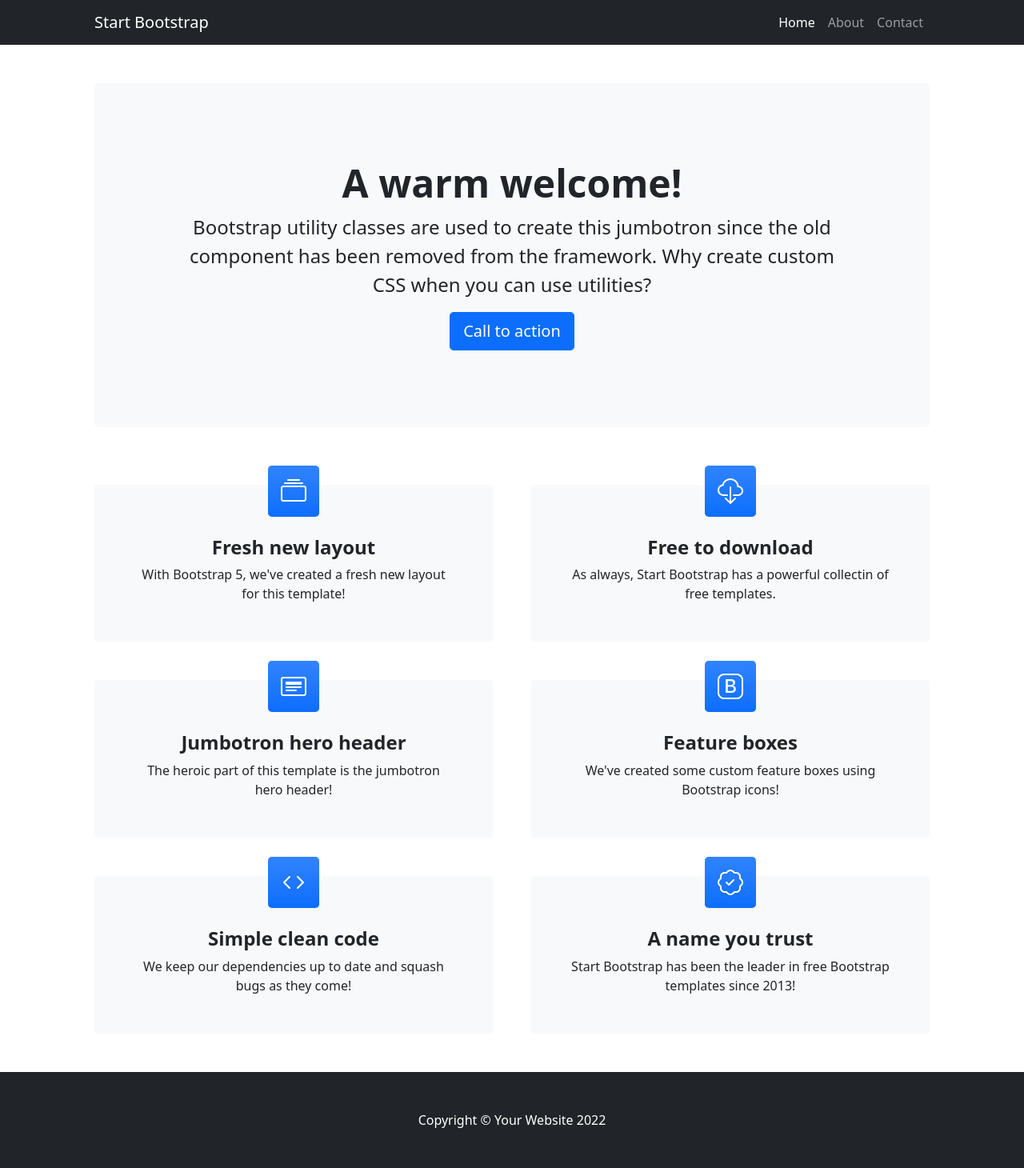
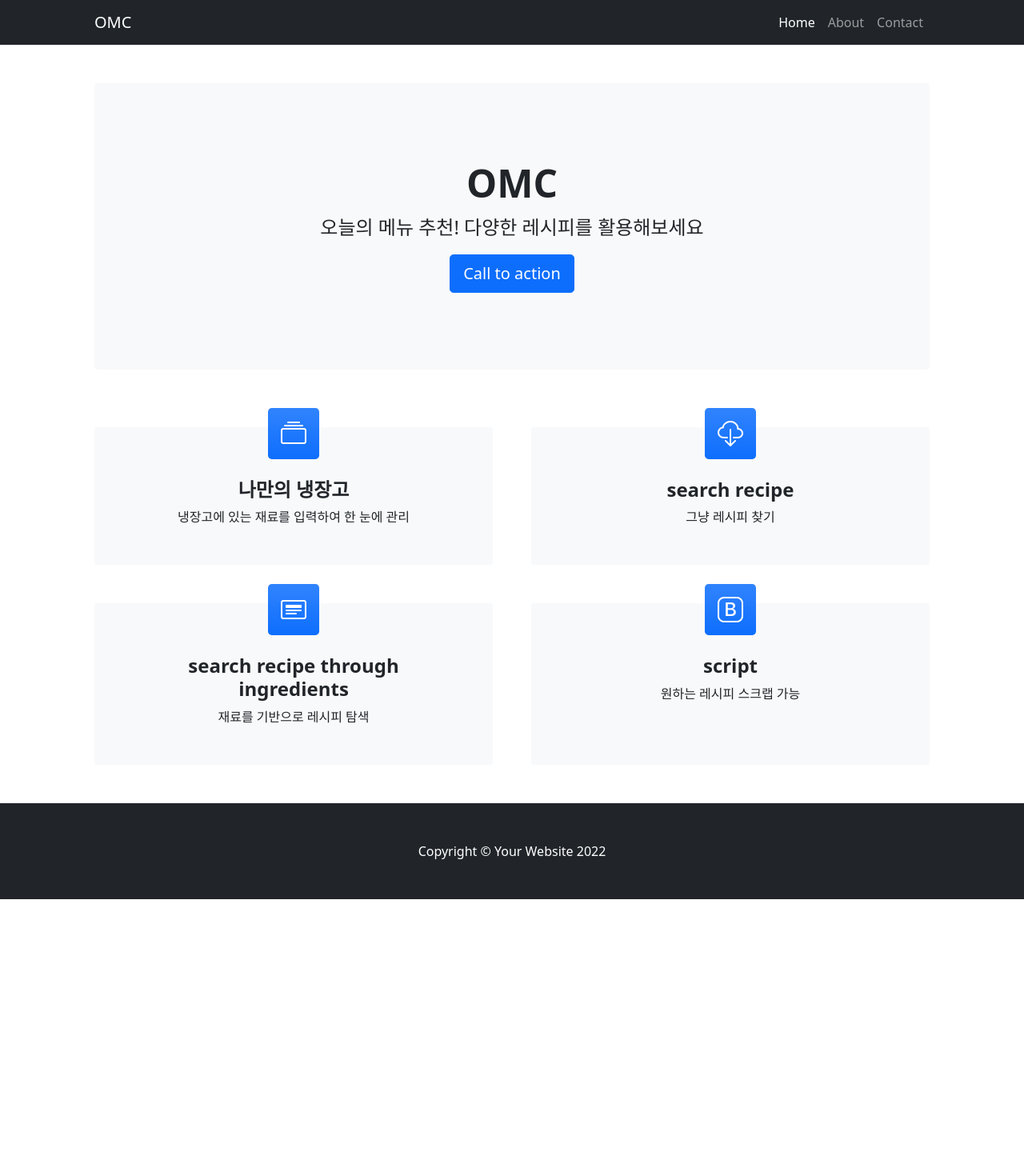
Before and after one commit to choiwanmin/OMC_project_review, a Django app: page / in a window 1280 px wide. Shown: the whole page at 80% size. After the commit the page ends 1124 px from the top, so only its background shows below. Run offline with Django 4.2, Linux system fonts and the light colour scheme; some libraries are stand-ins or nearby versions.

Commit message:
design: homepage 수정

```diff
--- a/templates/index.html
+++ b/templates/index.html
@@ -7,8 +7,8 @@
     <div class="container px-lg-5">
         <div class="p-4 p-lg-5 bg-light rounded-3 text-center">
             <div class="m-4 m-lg-5">
-                <h1 class="display-5 fw-bold">A warm welcome!</h1>
-                <p class="fs-4">Bootstrap utility classes are used to create this jumbotron since the old component has been removed from the framework. Why create custom CSS when you can use utilities?</p>
+                <h1 class="display-5 fw-bold">OMC</h1>
+                <p class="fs-4">오늘의 메뉴 추천! 다양한 레시피를 활용해보세요</p>
                 <a class="btn btn-primary btn-lg" href="#!">Call to action</a>
             </div>
         </div>
@@ -19,57 +19,39 @@
     <div class="container px-lg-5">
         <!-- Page Features-->
         <div class="row gx-lg-5">
-            <div class="col-lg-6 col-xxl-4 mb-5">
+            <div class="col-lg-6 col-xxl-6 mb-5">
                 <div class="card bg-light border-0 h-100">
                     <div class="card-body text-center p-4 p-lg-5 pt-0 pt-lg-0">
                         <div class="feature bg-primary bg-gradient text-white rounded-3 mb-4 mt-n4"><i class="bi bi-collection"></i></div>
-                        <h2 class="fs-4 fw-bold">Fresh new layout</h2>
-                        <p class="mb-0">With Bootstrap 5, we've created a fresh new layout for this template!</p>
+                        <h2 class="fs-4 fw-bold">나만의 냉장고</h2>
+                        <p class="mb-0">냉장고에 있는 재료를 입력하여 한 눈에 관리</p>
                     </div>
                 </div>
             </div>
-            <div class="col-lg-6 col-xxl-4 mb-5">
+            <div class="col-lg-6 col-xxl-6 mb-5">
                 <div class="card bg-light border-0 h-100">
                     <div class="card-body text-center p-4 p-lg-5 pt-0 pt-lg-0">
                         <div class="feature bg-primary bg-gradient text-white rounded-3 mb-4 mt-n4"><i class="bi bi-cloud-download"></i></div>
-                        <h2 class="fs-4 fw-bold">Free to download</h2>
-                        <p class="mb-0">As always, Start Bootstrap has a powerful collectin of free templates.</p>
+                        <h2 class="fs-4 fw-bold">search recipe</h2>
+                        <p class="mb-0">그냥 레시피 찾기</p>
                     </div>
                 </div>
             </div>
-            <div class="col-lg-6 col-xxl-4 mb-5">
+            <div class="col-lg-6 col-xxl-6 mb-5">
                 <div class="card bg-light border-0 h-100">
                     <div class="card-body text-center p-4 p-lg-5 pt-0 pt-lg-0">
                         <div class="feature bg-primary bg-gradient text-white rounded-3 mb-4 mt-n4"><i class="bi bi-card-heading"></i></div>
-                        <h2 class="fs-4 fw-bold">Jumbotron hero header</h2>
-                        <p class="mb-0">The heroic part of this template is the jumbotron hero header!</p>
+                        <h2 class="fs-4 fw-bold">search recipe through ingredients</h2>
+                        <p class="mb-0">재료를 기반으로 레시피 탐색</p>
                     </div>
                 </div>
             </div>
-            <div class="col-lg-6 col-xxl-4 mb-5">
+            <div class="col-lg-6 col-xxl-6 mb-5">
                 <div class="card bg-light border-0 h-100">
                     <div class="card-body text-center p-4 p-lg-5 pt-0 pt-lg-0">
                         <div class="feature bg-primary bg-gradient text-white rounded-3 mb-4 mt-n4"><i class="bi bi-bootstrap"></i></div>
-                        <h2 class="fs-4 fw-bold">Feature boxes</h2>
-                        <p class="mb-0">We've created some custom feature boxes using Bootstrap icons!</p>
-                    </div>
-                </div>
-            </div>
-            <div class="col-lg-6 col-xxl-4 mb-5">
-                <div class="card bg-light border-0 h-100">
-                    <div class="card-body text-center p-4 p-lg-5 pt-0 pt-lg-0">
-                        <div class="feature bg-primary bg-gradient text-white rounded-3 mb-4 mt-n4"><i class="bi bi-code"></i></div>
-                        <h2 class="fs-4 fw-bold">Simple clean code</h2>
-                        <p class="mb-0">We keep our dependencies up to date and squash bugs as they come!</p>
-                    </div>
-                </div>
-            </div>
-            <div class="col-lg-6 col-xxl-4 mb-5">
-                <div class="card bg-light border-0 h-100">
-                    <div class="card-body text-center p-4 p-lg-5 pt-0 pt-lg-0">
-                        <div class="feature bg-primary bg-gradient text-white rounded-3 mb-4 mt-n4"><i class="bi bi-patch-check"></i></div>
-                        <h2 class="fs-4 fw-bold">A name you trust</h2>
-                        <p class="mb-0">Start Bootstrap has been the leader in free Bootstrap templates since 2013!</p>
+                        <h2 class="fs-4 fw-bold"> script </h2>
+                        <p class="mb-0">원하는 레시피 스크랩 가능</p>
                     </div>
                 </div>
             </div>
--- a/templates/partials/navbar.html
+++ b/templates/partials/navbar.html
@@ -1,7 +1,7 @@
 <!-- Responsive navbar-->
 <nav class="navbar navbar-expand-lg navbar-dark bg-dark">
     <div class="container px-lg-5">
-        <a class="navbar-brand" href="#!">Start Bootstrap</a>
+        <a class="navbar-brand" href="#!">OMC</a>
         <button class="navbar-toggler" type="button" data-bs-toggle="collapse" data-bs-target="#navbarSupportedContent" aria-controls="navbarSupportedContent" aria-expanded="false" aria-label="Toggle navigation"><span class="navbar-toggler-icon"></span></button>
         <div class="collapse navbar-collapse" id="navbarSupportedContent">
             <ul class="navbar-nav ms-auto mb-2 mb-lg-0">
```
